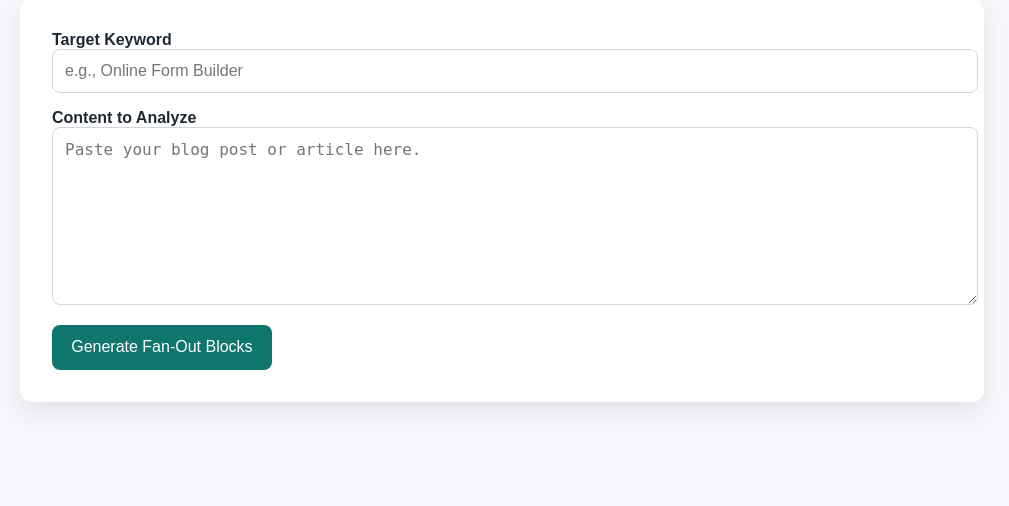
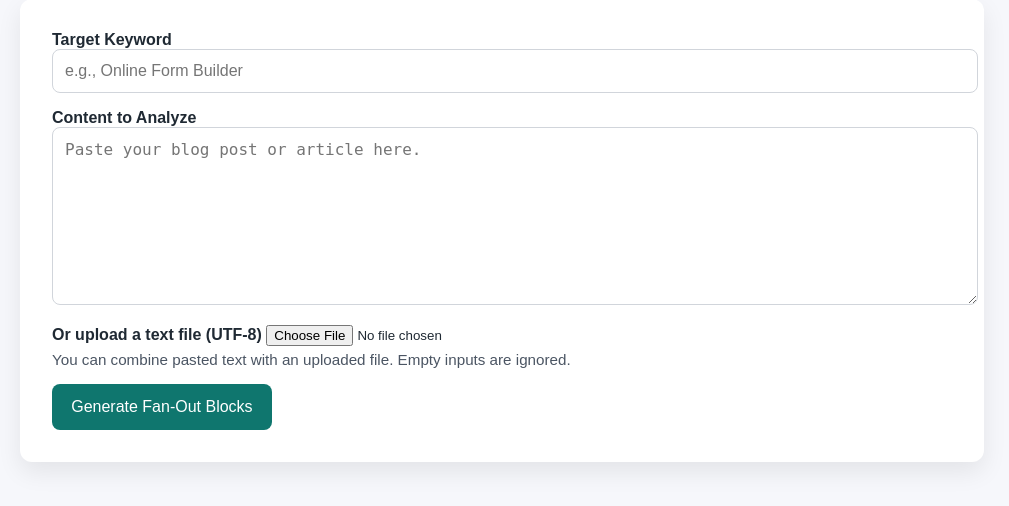
Before and after one commit to ErenCanKoc/Cursor-Vibe-Coding-Repo, a Flask app: page / in a window 1280 px wide. Shown: the part 195-701 px from the top of the page, without its empty margins (138-1147 px from the left). Run offline with Flask 3, Linux system fonts and the light colour scheme.

Commit message:
Add file upload support for content input

```diff
--- a/app.py
+++ b/app.py
@@ -9,22 +9,37 @@ app = Flask(__name__)
 def index():
     result_data: FanOutResult | None = None
     error_message: str | None = None
+    combined_content = ""
 
     if request.method == "POST":
         content_text = request.form.get("content_text", "")
         keyword = request.form.get("keyword", "")
+        uploaded_file = request.files.get("content_file")
 
-        response = run_tool(content_text, keyword)
-        if "error" in response:
-            error_message = response["error"]
-        else:
-            result_data = response.get("result")
+        uploaded_text = ""
+        if uploaded_file and uploaded_file.filename:
+            try:
+                uploaded_text = uploaded_file.read().decode("utf-8").strip()
+            except UnicodeDecodeError:
+                error_message = "Uploaded file must be UTF-8 encoded text."
+            except Exception:
+                error_message = "Unable to read the uploaded file. Please try again."
+
+        combined_content_parts = [part for part in [content_text.strip(), uploaded_text] if part]
+        combined_content = "\n\n".join(combined_content_parts)
+
+        if error_message is None:
+            response = run_tool(combined_content, keyword)
+            if "error" in response:
+                error_message = response["error"]
+            else:
+                result_data = response.get("result")
 
     return render_template(
         "index.html",
         result=result_data,
         error=error_message,
-        submitted_text=request.form.get("content_text", "") if request.method == "POST" else "",
+        submitted_text=combined_content if request.method == "POST" else "",
         submitted_keyword=request.form.get("keyword", "") if request.method == "POST" else "",
     )
 
--- a/fanout_ai.py
+++ b/fanout_ai.py
@@ -198,7 +198,7 @@ def run_tool(content_text: str, keyword: str) -> dict:
     keyword = (keyword or "").strip()
 
     if not content_text:
-        return {"error": "Content text is required."}
+        return {"error": "Content is required via text input or uploaded file."}
     if not keyword:
         return {"error": "Keyword is required."}
 
--- a/templates/index.html
+++ b/templates/index.html
@@ -86,14 +86,19 @@
       <p>Generate GEO-compliant answer blocks for your blog content.</p>
     </header>
     <main>
-      <form method="post">
+      <form method="post" enctype="multipart/form-data">
         <div>
           <label for="keyword">Target Keyword</label>
           <input id="keyword" name="keyword" type="text" placeholder="e.g., Online Form Builder" value="{{ submitted_keyword }}" required>
         </div>
         <div>
           <label for="content_text">Content to Analyze</label>
-          <textarea id="content_text" name="content_text" rows="8" placeholder="Paste your blog post or article here." required>{{ submitted_text }}</textarea>
+          <textarea id="content_text" name="content_text" rows="8" placeholder="Paste your blog post or article here.">{{ submitted_text }}</textarea>
+        </div>
+        <div>
+          <label for="content_file">Or upload a text file (UTF-8)</label>
+          <input id="content_file" name="content_file" type="file" accept=".txt,.md,.csv,.json,.log,text/plain">
+          <p style="margin: 0.35rem 0 0; color: #4b5563; font-size: 0.95rem;">You can combine pasted text with an uploaded file. Empty inputs are ignored.</p>
         </div>
         <div>
           <button type="submit">Generate Fan-Out Blocks</button>
```
